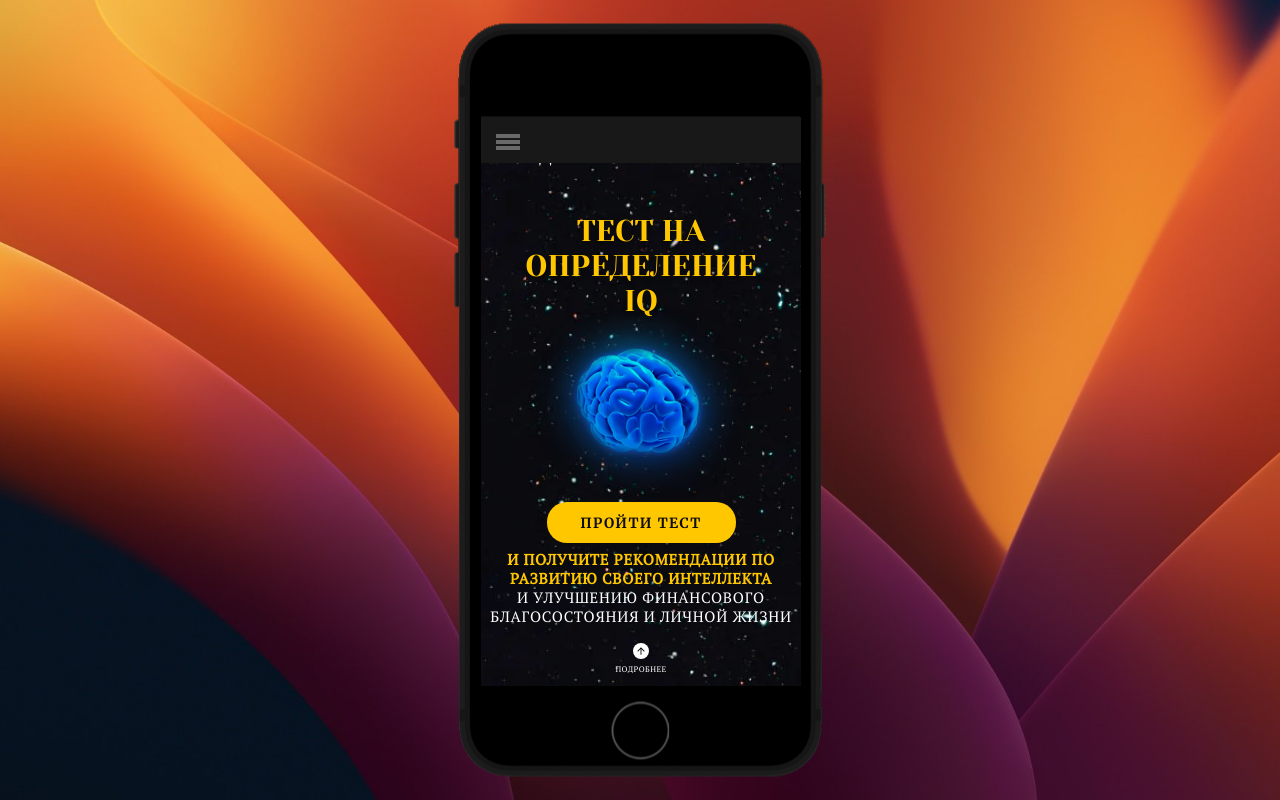
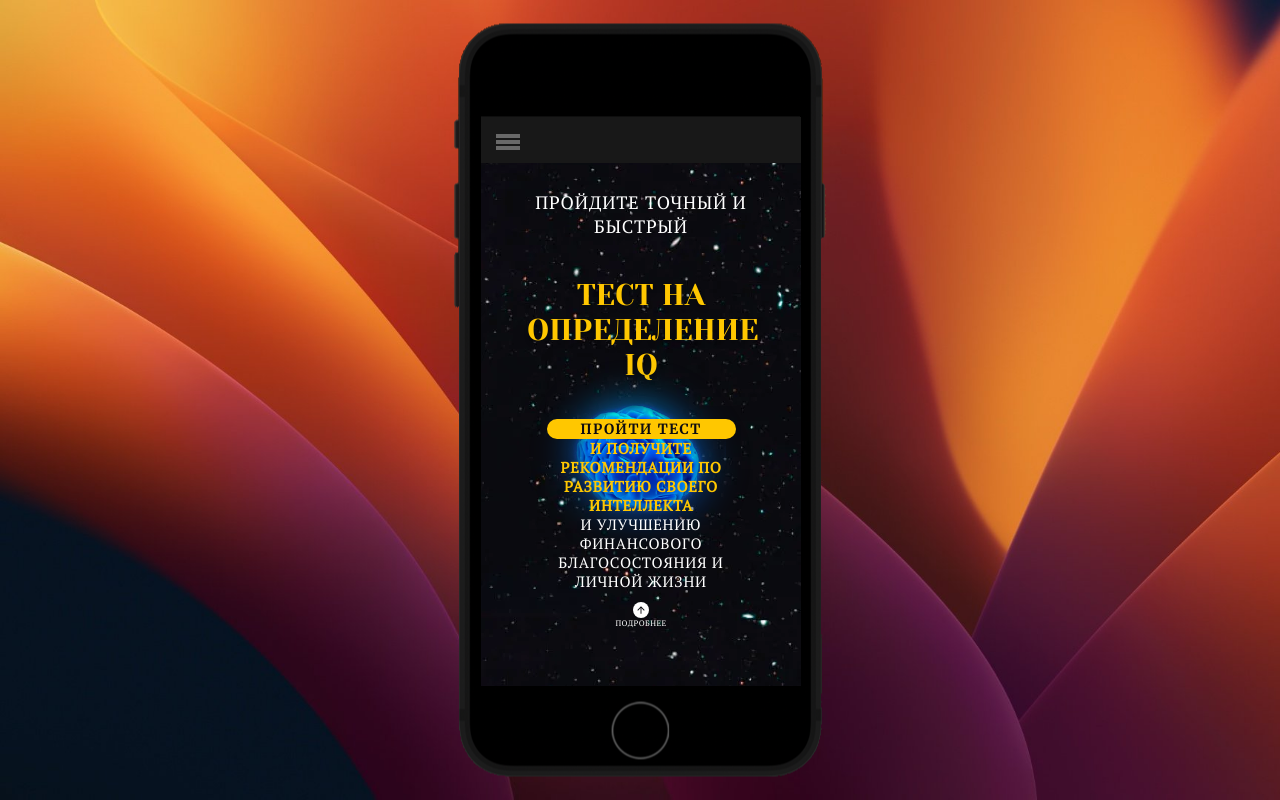
Before and after one commit to kulakdev/abcmobile-vue, a Vue app: page / in a window 1280 px wide. Built offline with nearby package versions, Linux system fonts and the light colour scheme.

Commit message:
fixed the top padding

```diff
--- a/src/components/LandingPage.vue
+++ b/src/components/LandingPage.vue
@@ -50,6 +50,7 @@ export default {
 @import url('https://fonts.googleapis.com/css2?family=PT+Serif&family=Yeseva+One&display=swap');
 
 .landing {
+  padding: 46px;
   width: 100%;
   height: 100vh;
   background-image: url('src/assets/space.webp') !important;
```
